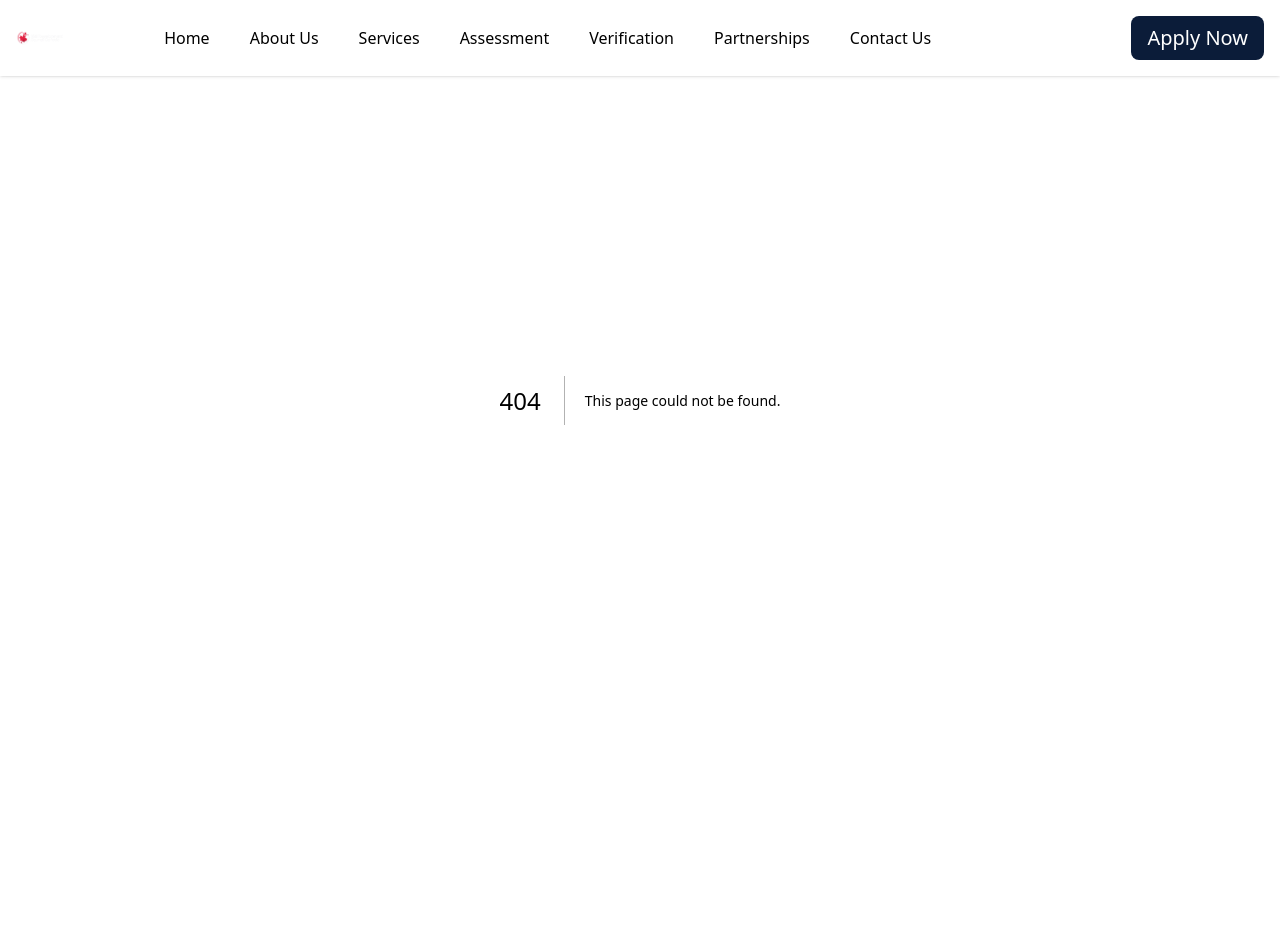
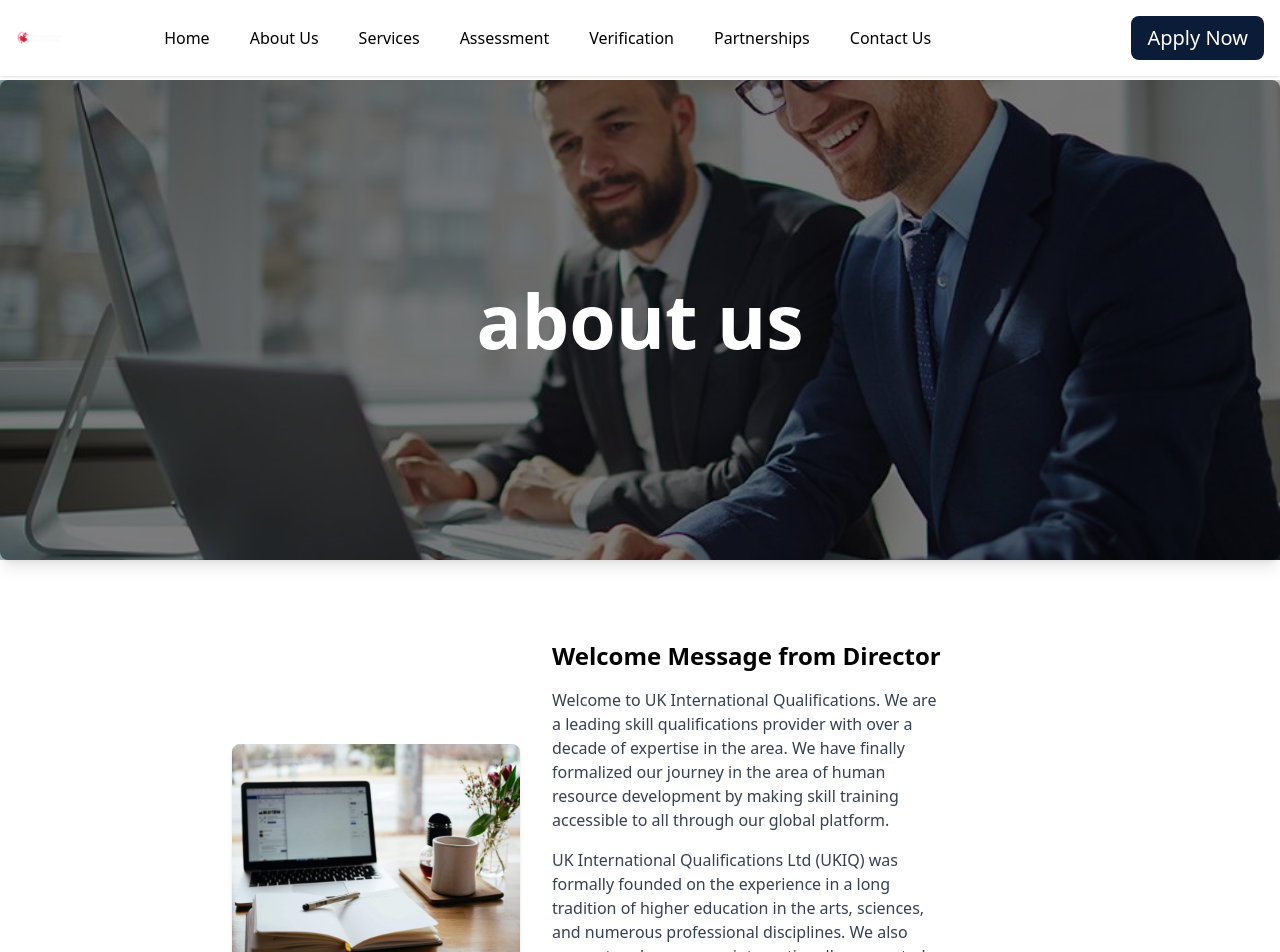
Before and after one commit to Payshia-Software-Solutions/ukcas, a Next.js app in the folder client/: page /about in a window 1280 px wide. Before the commit this address had no page. Shown: the top 952 px of the page. Before the commit the page ends 800 px from the top, so only its background shows below. Built offline with nearby package versions, Linux system fonts and the light colour scheme.

Commit message:
create the about us page

```diff
--- /dev/null
+++ b/client/app/about/page.tsx
@@ -0,0 +1,28 @@
+import WelcomeMessage from '@/components/AboutPage/WelcomeMessage'
+import SectionHeader from '@/components/Common/SectionHeader';
+import WhyChooseUs from '@/components/WhyChooseUs';
+import React from 'react'
+import CounterSection from '@/components/Counter';
+import AboutSection from '@/components/AboutSection';
+import TrustedClients from '@/components/AboutPage/TrustedClients';
+
+const Page: React.FC = () => {
+  return (
+    <div className='mt-20'>
+        <SectionHeader
+         imgURL="/assets/about/headerimage.jpg"
+         title='About Us '
+        />
+        <WelcomeMessage/>
+
+        <AboutSection/>
+        <CounterSection/>
+        <TrustedClients/>
+        <WhyChooseUs/>
+
+
+    </div>
+  )
+}
+
+export default Page;
--- /dev/null
+++ b/client/components/AboutPage/TrustedClients.tsx
@@ -0,0 +1,25 @@
+import React from "react";
+
+const TrustedClients: React.FC = () => {
+  return (
+    <section className="bg-[#0e1a3a] text-white p-8 rounded-lg max-w-6xl mx-auto text-center">
+      <h4 className="text-sm font-semibold uppercase tracking-wide mb-2 flex items-center justify-center gap-2">
+        Join Us <span className="w-12 h-0.5 bg-red-400"></span>
+      </h4>
+      <h2 className="text-3xl md:text-4xl font-bold mb-4">
+        Trusted By More <br /> Than <span className="text-red-400">150k Clients.</span>
+      </h2>
+      <p className="text-gray-300 text-sm md:text-base mb-6">
+        Join us to upgrade your institute with international certification. Our
+        globally acclaimed systems in assessment & certification will help your
+        trainees reach greater heights. The partnership with Skill Development
+        Council Canada Inc will support you to constantly grow every year.
+      </p>
+      <button className="bg-red-500 text-white font-semibold px-6 py-3 rounded-full text-lg hover:bg-red-600 transition duration-300">
+        GET ACCREDITED
+      </button>
+    </section>
+  );
+};
+
+export default TrustedClients;
--- /dev/null
+++ b/client/components/AboutPage/WelcomeMessage.tsx
@@ -0,0 +1,34 @@
+import React from "react";
+import Image from "next/image";
+
+const WelcomeMessage: React.FC = () => {
+  return (
+    <section className="flex flex-col md:flex-row items-center p-6 max-w-4xl mx-auto">
+      {/* Image Section */}
+      <div className="w-full md:w-[20rem] p-4">
+        <Image
+         src="/assets/about/director.jpg"
+         alt="Business Professional"
+         width={500}
+         height={300}
+          className="rounded-lg shadow-md w-full"
+        />
+      </div>
+
+      {/* Text Section */}
+      <div className="w-full md:w-1/2 p-4">
+        <h2 className="text-2xl font-bold mb-4">Welcome Message from Director</h2>
+        <p className="text-gray-700 mb-4">
+          Welcome to UK International Qualifications. We are a leading skill qualifications provider with over a decade of expertise in the area. We have finally formalized our journey in the area of human resource development by making skill training accessible to all through our global platform.
+        </p>
+        <p className="text-gray-700 mb-4">
+          UK International Qualifications Ltd (UKIQ) was formally founded on the experience in a long tradition of higher education in the arts, sciences, and numerous professional disciplines. We also support and encourage internationally-connected research collaborations around skilling and TVET.
+        </p>
+        <p className="text-gray-700 font-semibold">Thank you for taking the time to visit us.</p>
+        <p className="text-gray-900 font-bold mt-2">Director</p>
+      </div>
+    </section>
+  );
+};
+
+export default WelcomeMessage;
--- a/client/components/AboutSection.tsx
+++ b/client/components/AboutSection.tsx
@@ -4,7 +4,7 @@ import Image from "next/image";
 
 const AboutSection: React.FC = () => {
   return (
-    <section className="flex flex-col md:flex-row items-center max-w-6xl mx-auto   bg-white  mt-20 rounded-lg overflow-hidden">
+    <section className="flex flex-col md:flex-row items-center max-w-6xl mx-auto   bg-white  md:mt-20 rounded-lg overflow-hidden">
       {/* Left - Image */}
       <div className="w-full md:w-1/2">
         <Image
--- /dev/null
+++ b/client/components/Common/SectionHeader.tsx
@@ -0,0 +1,36 @@
+import React from "react";
+import Image from "next/image";
+
+type SectionHeaderProps = {
+  imgURL: string;
+  title: string;
+};
+
+const SectionHeader: React.FC<SectionHeaderProps> = ({ imgURL, title }) => {
+  return (
+    <div className="mb-10 mt-4">
+      <div className="flex flex-col items-center justify-center">
+        <div className="relative w-full h-[60vh]">
+          {/* Background Image */}
+          <Image
+            src={imgURL}
+            alt={title}
+            layout="fill"
+            objectFit="cover"
+            className="shadow-lg"
+          />
+
+          {/* Black Overlay */}
+          <div className="absolute inset-0 bg-black opacity-50 rounded-lg"></div>
+
+          {/* Title Text */}
+          <div className="absolute top-1/2 left-1/2 transform -translate-x-1/2 -translate-y-1/2 text-white font-bold text-center">
+            <h1 className="text-[45px] md:text-[75px] lowercase">{title}</h1>
+          </div>
+        </div>
+      </div>
+    </div>
+  );
+};
+
+export default SectionHeader;
--- a/client/components/HeroSection.tsx
+++ b/client/components/HeroSection.tsx
@@ -64,7 +64,7 @@ const HeroSection = () => {
         </motion.div>
       </div>
 
-      <div className="absolute  md:-bottom-10 w-full">
+      <div className="md:absolute  md:-bottom-10 w-full">
         <TopNavigateCard />
       </div>
     </section>
```
Also changed, not shown: client/public/assets/about/director.jpg (added), client/public/assets/about/headerimage.jpg (added).
